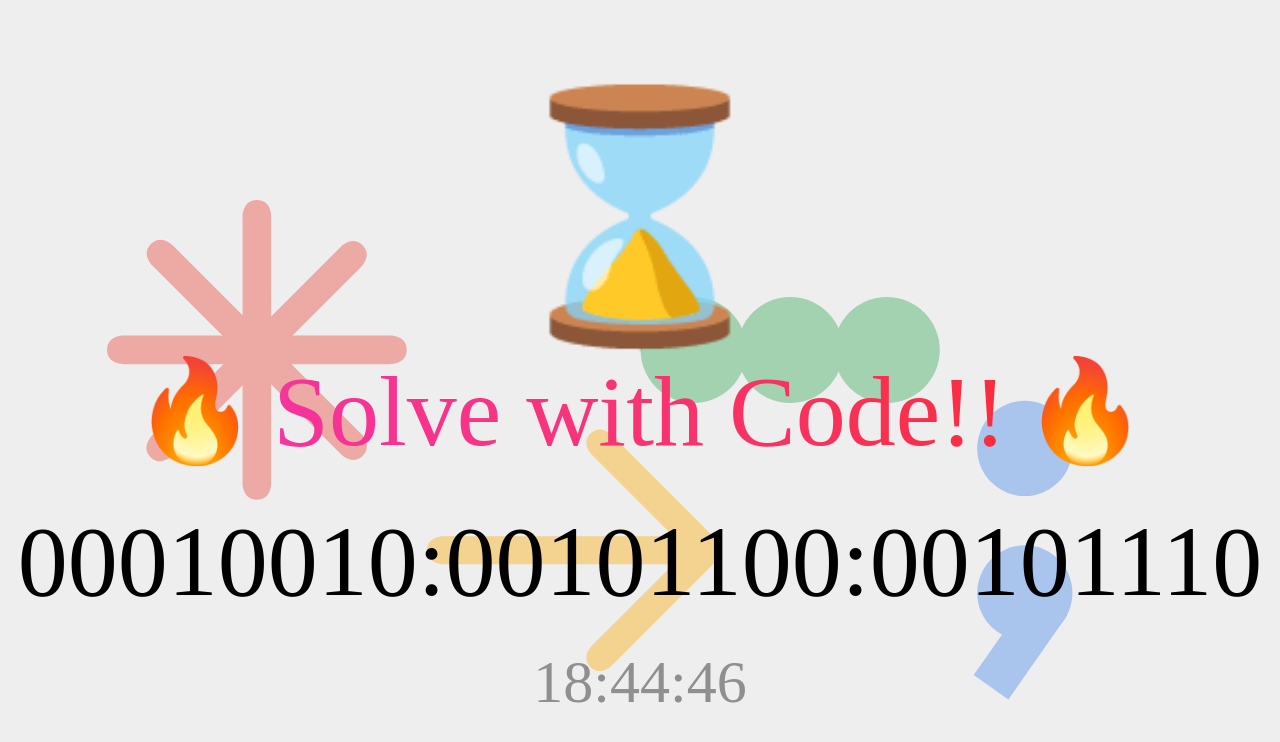
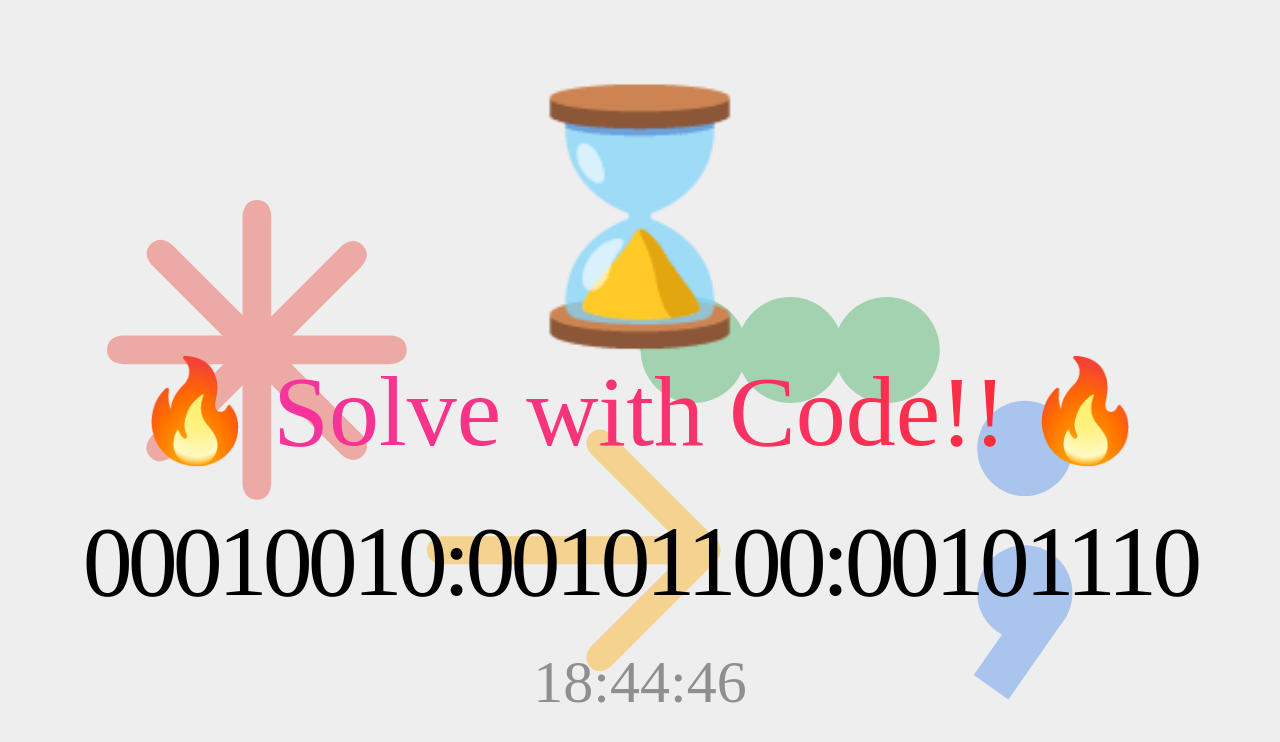
Before and after one commit to 2paperstar/2025-impact-ai-hackathon-screen, a React (Vite) app: page / in a window 1280 px wide. Shown: the top 742 px of the page. Built offline with nearby package versions, Linux system fonts and the light colour scheme; a web font is replaced by a local one.

Commit message:
fix: letter spacing

```diff
--- a/src/timer.tsx
+++ b/src/timer.tsx
@@ -28,7 +28,7 @@ export const Timer = () => {
 
   return (
     <div className="flex flex-col items-center ">
-      <div>{formatTime(time, 2, 8)}</div>
+      <div className="tracking-tighter">{formatTime(time, 2, 8)}</div>
       <div className="text-[60px] opacity-40">{formatTime(time)}</div>
     </div>
   );
```
